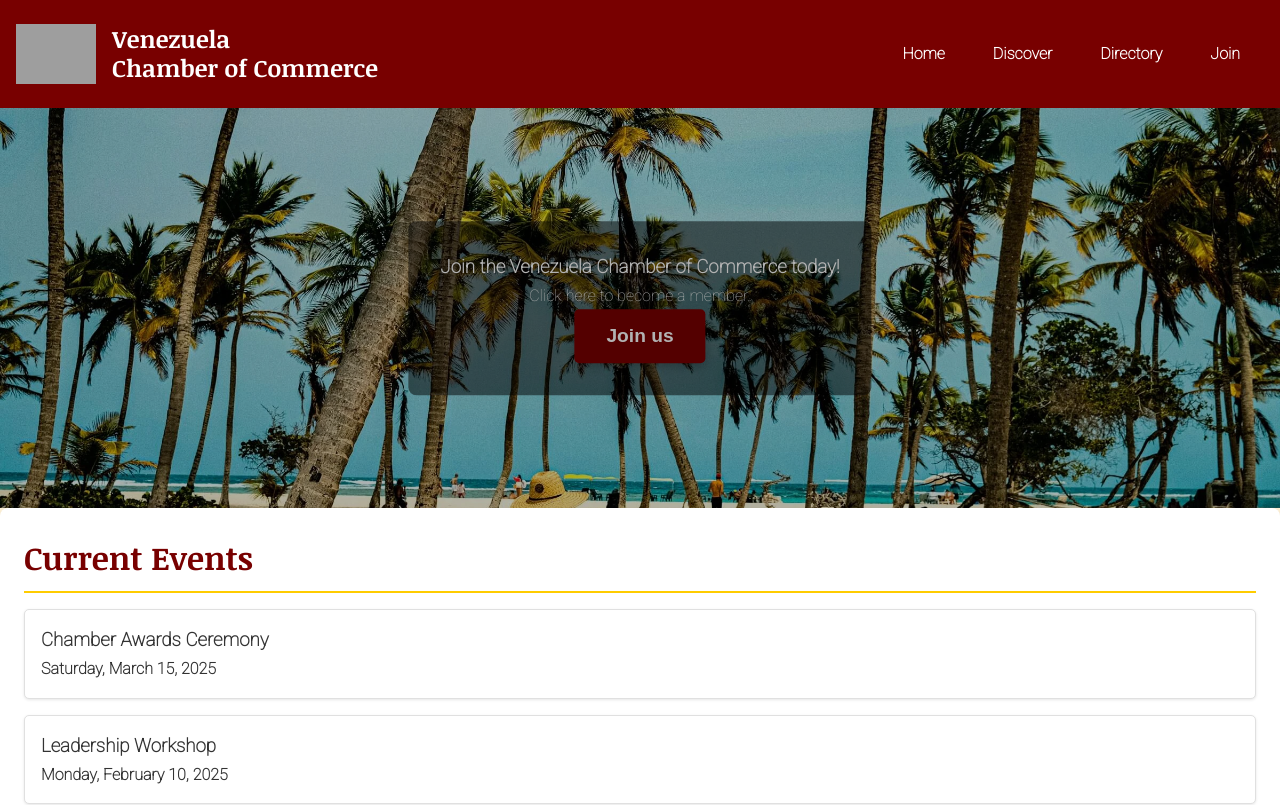
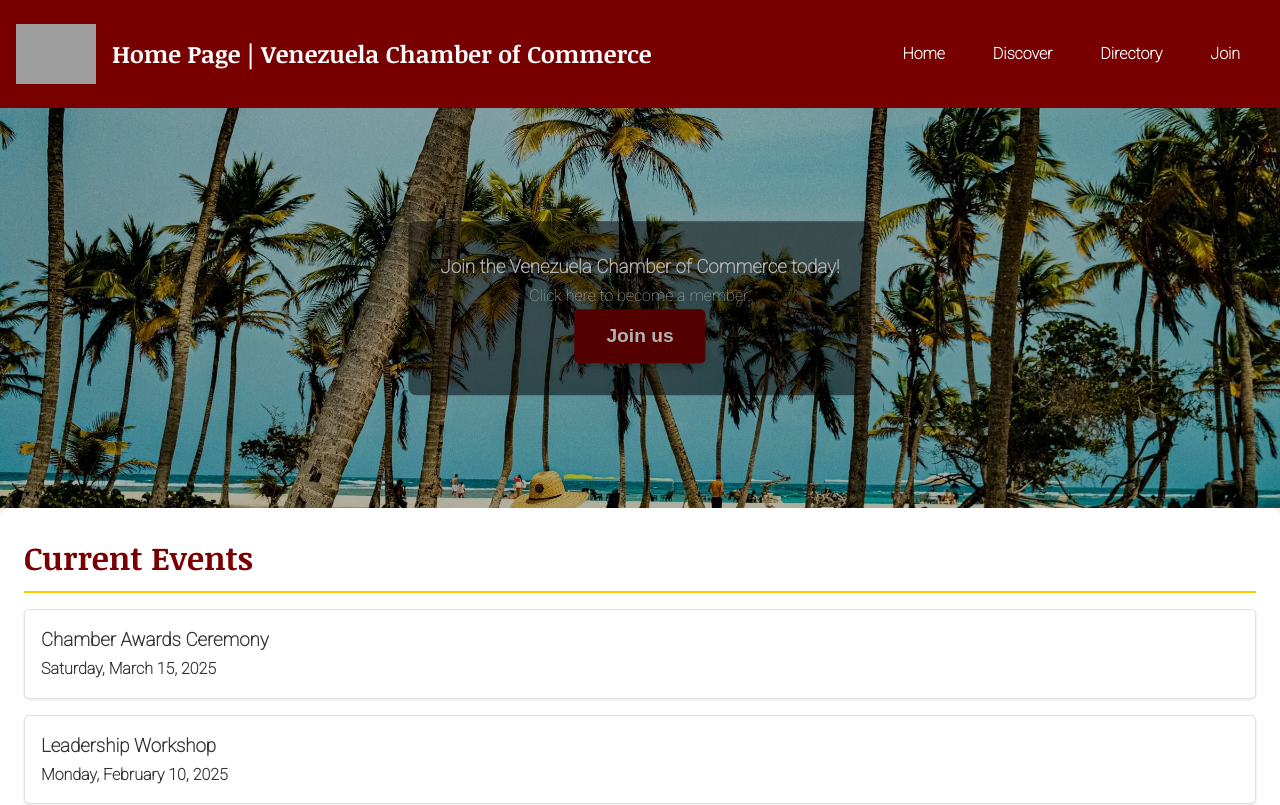
Before and after one commit to lamarivi/wdd231, a plain HTML site: page chamber/index.html in a window 1280 px wide. Shown: the top 805 px of the page. Drawn offline with Linux system fonts and the light colour scheme; no server answers; grey boxes are pictures that could not be loaded; files whose address does not match are found by name.

Commit message:
Update index.html

```diff
--- a/chamber/index.html
+++ b/chamber/index.html
@@ -7,7 +7,7 @@
     <meta property="og:title" content="Home Page | Chamber Venezuela">
     <meta property="og:type" content="website">
     <meta property="og:image" content="images/Directory">
-    <meta property="og:url" content="">
+    <meta property="og:url" content="https://lamarivi.github.io/wdd231/chamber/index">
     <meta property="og:description" content="Chamber of Venezuela, Join us to get more information">
     <meta property="fb:app_id" content="your-app-id-here">
     <meta name="author" content="Marivi Castro" />
@@ -23,7 +23,7 @@
         <nav>
             <div class="box-logo-header">
                 <img class="logo-chamber" src="images/logo.png" alt="Logo Chamber Venezuela" />
-                <h1 class="nameHeader">Venezuela <br>Chamber of Commerce</h1>
+                <h1 class="nameHeader">Home Page | Venezuela Chamber of Commerce</h1>
             </div>
             <ul class="nav" id="primaryNav">
                 <li><a class="nav-a" href="./index.html">Home</a></li>
```
